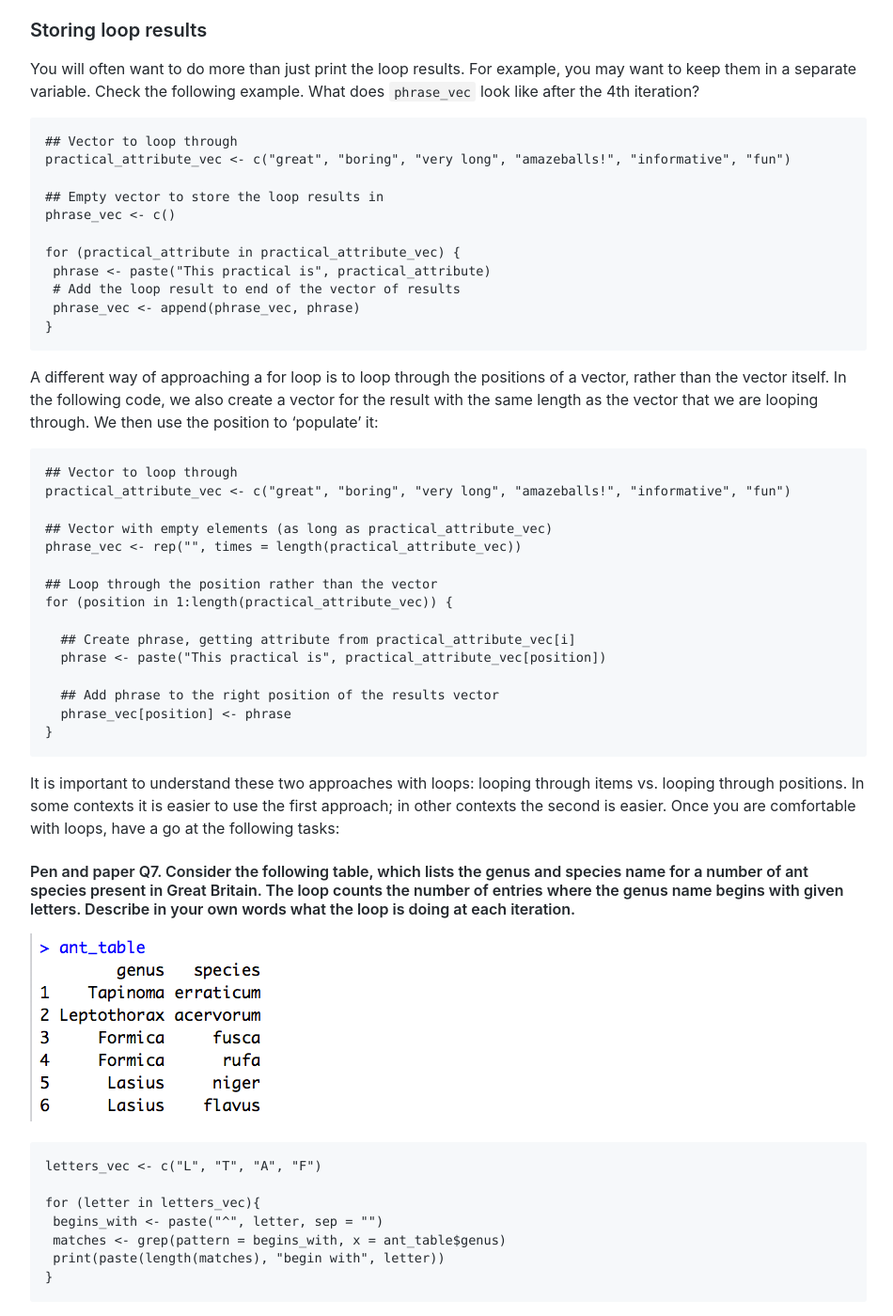
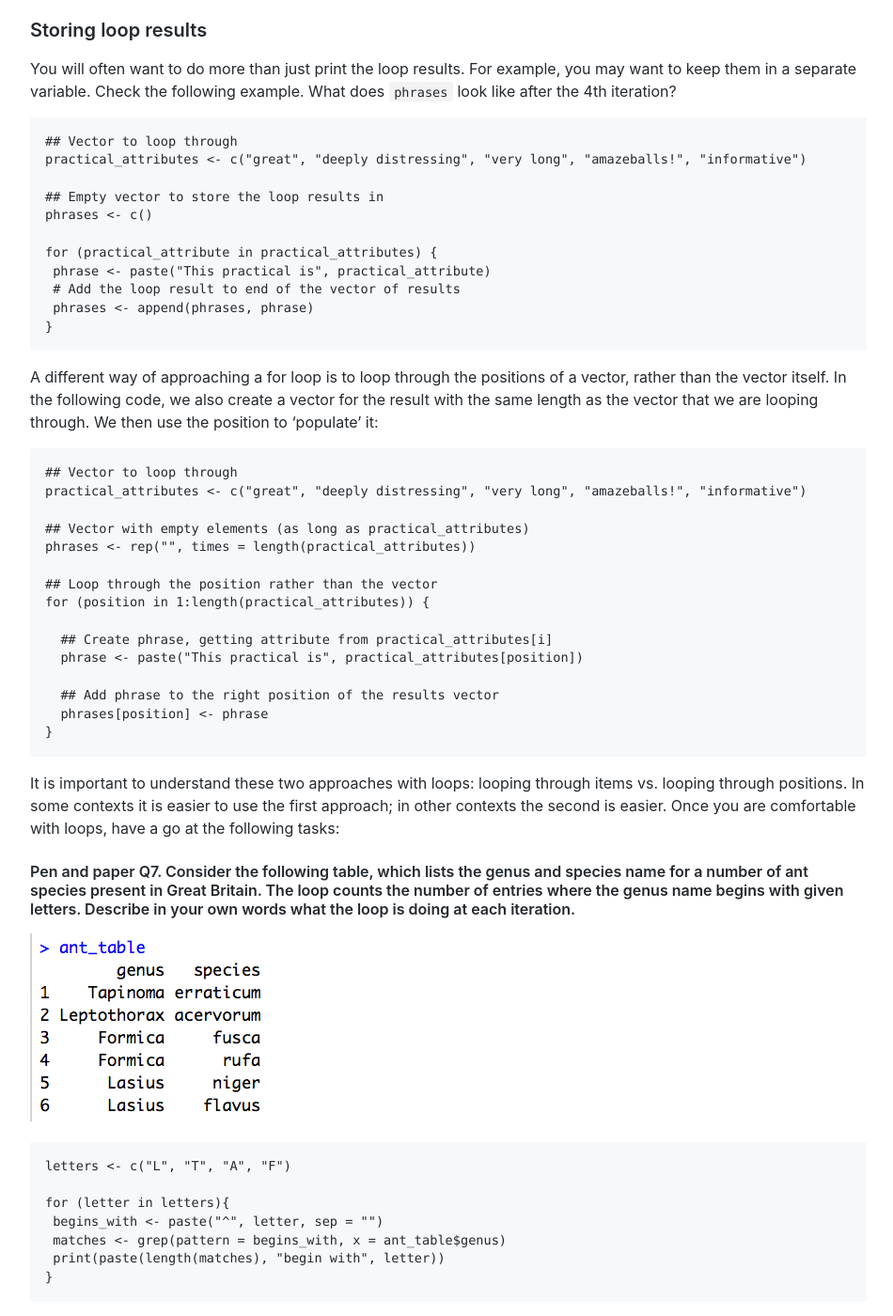
Before and after one commit to wurmlab/SBC361-programming-in-R, a Jekyll site: the page built from 2021/practical2/index.md, in a window 1280 px wide and 1400 px high, scrolled down 5480 px. Shown: the whole window at 94% size, without its empty margins (163-1113 px from the left). Built offline with Jekyll 4.4.1, drawn with Linux system fonts in a browser that asks for light colours; some of the changed text lies outside the part shown.

Commit message:
better style guide adherence and names

````diff
--- a/2021/practical2/index.md
+++ b/2021/practical2/index.md
@@ -12,7 +12,7 @@ Building on your existing skills, we will now move on to consider advanced ways
 Functions are pieces of code that take input information (in the form of "arguments"), do something with it, and give back an output. They allow you to run an analysis multiple times without having to rewrite it from scratch every time you need to run it. A function looks like this:
 
 ```r
-function_name <- function(input_vec) {
+function_name <- function(input) {
 
   ### the "body" of the function
 
@@ -24,7 +24,7 @@ function_name <- function(input_vec) {
 }
 ```
 
-You can choose whatever name you want instead of `function_name` (try a meaningful name). After the `<-`, the word `function` within brackets lets R know that you are writing a new function. Here, `input_vec` is the name of the only argument that the calculations in the `body` of the function are based on (your function *can* have multiple arguments). Between the curly brackets `{}` is the main code of your function, where the calculation(s) happen. Almost everything that occurs between the curly brackets stays within the curly brackets. The only thing that comes outside the curly brackets is what you put into the `return()` on the last line. If you have no `return()`, your function may compute something but nobody will ever know about it! Note that the `return` command can only handle a single argument.
+You can choose whatever name you want instead of `function_name` (try a meaningful name). After the `<-`, the word `function` within brackets lets R know that you are writing a new function. Here, `input` is the name of the only argument that the calculations in the `body` of the function are based on (your function *can* have multiple arguments). Between the curly brackets `{}` is the main code of your function, where the calculation(s) happen. Almost everything that occurs between the curly brackets stays within the curly brackets. The only thing that comes outside the curly brackets is what you put into the `return()` on the last line. If you have no `return()`, your function may compute something but nobody will ever know about it! Note that the `return` command can only handle a single argument.
 
 To take a self-explanatory example:
 
@@ -38,13 +38,13 @@ You just used the `mean` function, one of many functions that our predecessors b
 ```r
 ## Define function named 'my_own_mean'
 
-my_own_mean <- function(number_vec) {
+my_own_mean <- function(numbers) {
   ## Calculate mean
   # Sum all numbers in the vector
-  sum_of_values <- sum(number_vec)
+  sum_of_values <- sum(numbers)
 
   # Obtain the number of values in the vector
-  number_of_values <- length(number_vec)
+  number_of_values <- length(numbers)
 
   # Get the mean
   mean_value <- sum_of_values/number_of_values
@@ -54,15 +54,15 @@ my_own_mean <- function(number_vec) {
 }
 
 ## Now run the function with some data:
-my_own_mean(number_vec = c(10,20,30,40))
+my_own_mean(numbers = c(10, 20, 30, 40))
 
-my_own_mean(number_vec = 1:50)
+my_own_mean(numbers = seq(from = 1, to = 50))
 
 ```
 
-We created a function that computes the sum and number of all values in a given vector (`number_vec`) and then divides them to obtain the mean. We split the calculation in three steps, just to show that you can have many lines of code in the body of a function. The only input this function receives is a vector of numbers (`number_vec`) and all the calculations are based on this. In the end we return the result of the third calculation (`mean_value`). Does `number_of_values` exist in the normal R console? No! Because this variable was only created within the curly brackets. Remember? What happens between the curly brackets stays in the curly brackets.
+We created a function that computes the sum and number of all values in a given vector (`numbers`) and then divides them to obtain the mean. We split the calculation in three steps, just to show that you can have many lines of code in the body of a function. The only input this function receives is a vector of numbers (`numbers`) and all the calculations are based on this. In the end we return the result of the third calculation (`mean_value`). Does `number_of_values` exist in the normal R console? No! Because this variable was only created within the curly brackets. Remember? What happens between the curly brackets stays in the curly brackets.
 
-Nothing much happens after loading the function `my_own_mean` into R (you always have to evaluate the entire code of the function from `function_name` to the closing curly brackets `}` if you made changes to the code). The magic happens when you *call* the function. We did this by typing `my_own_mean(number_vec = 1:50)` (of course you can use other vectors instead as well). The vector with numbers from 1 to 50 will be used as `number_vec` in the function.
+Nothing much happens after loading the function `my_own_mean` into R (you always have to evaluate the entire code of the function from `function_name` to the closing curly brackets `}` if you made changes to the code). The magic happens when you *call* the function. We did this by typing `my_own_mean(numbers = 1:50)` (of course you can use other vectors instead as well). The vector with numbers from 1 to 50 will be used as `numbers` in the function.
 
 Now take a look at the following lines of code. This code is designed to take a number in seconds and convert it into hours, minutes, and remaining seconds (`floor()` is R's built-in function for rounding down to the closest whole number):
 
@@ -76,10 +76,10 @@ minutes <- floor((number_of_seconds - hours * (60 * 60)) / 60)
 seconds <- number_of_seconds - ((hours * 60) + minutes) * 60
 
 # Create a single vector containing all three quantities
-output_vec <- c(hours, minutes, seconds)
+outputs <- c(hours, minutes, seconds)
 
 # Output the solution to the console
-output_vec
+outputs
 ```
 
 #### Q1. Modify the code above to make it into a function called `time_converter`. This function should take a single number as an argument (the number of seconds we want to convert). This function should also include the three lines of code that convert `number_of_seconds` into `hours`, `minutes`, and `seconds`, the line of code that merges these three variables into one vector, and a line returning this vector as the output of the function. Once you created the function and loaded it into R, use relevant examples for testing (0, 3600, another). Remember to indent any code inside the curly brackets.
@@ -170,7 +170,7 @@ greetings <- c("Hey", "Hi", "Hello", "Aloha", "Howdy",
                "Yooooo!", "Wassup", "What's shakin?",
                "yello!", "Greetings",  "Dude, wake up!")
 for (word in greetings) {
-  print(paste(word, " - said the giggling frog", sep=" "))
+  print(paste(word, " - said the giggling frog", sep = " "))
 }
 
 ## Sequential loop values
@@ -181,7 +181,7 @@ cumulative_sum <- 0
 
 for (value in my_favourite_numbers) {
   # print the sentence
-  print(paste(value, "is my favourite number", sep=" "))
+  print(paste(value, "is my favourite number", sep = " "))
 
   # add favourite numbers, sequentially
   cumulative_sum <- cumulative_sum + value
@@ -191,29 +191,29 @@ for (value in my_favourite_numbers) {
 }
 
 ## Looping through the positions of each element of the vector (the index, or position)
-colour_vec <- c("red", "green", "blue", "yellow", "orange", "purple", "pink")
-for (position in seq_len(length(colour_vec))) {
-  current_colour <- colour_vec[position]
-  print(current_colour)
+colours <- c("red", "green", "blue", "yellow", "orange", "purple", "pink")
+for (position in seq_len(length(colours))) {
+  current_colour <- colours[position]
+  message("At position", position, "we have", current_colour)
 }
 
 ```
 
 ### Storing loop results
 
-You will often want to do more than just print the loop results. For example, you may want to keep them in a separate variable. Check the following example. What does `phrase_vec` look like after the 4th iteration?
+You will often want to do more than just print the loop results. For example, you may want to keep them in a separate variable. Check the following example. What does `phrases` look like after the 4th iteration?
 
 ```r
 ## Vector to loop through
-practical_attribute_vec <- c("great", "boring", "very long", "amazeballs!", "informative", "fun")
+practical_attributes <- c("great", "deeply distressing", "very long", "amazeballs!", "informative")
 
 ## Empty vector to store the loop results in
-phrase_vec <- c()
+phrases <- c()
 
-for (practical_attribute in practical_attribute_vec) {
+for (practical_attribute in practical_attributes) {
  phrase <- paste("This practical is", practical_attribute)
  # Add the loop result to end of the vector of results
- phrase_vec <- append(phrase_vec, phrase)
+ phrases <- append(phrases, phrase)
 }
 ```
 
@@ -221,19 +221,19 @@ A different way of approaching a for loop is to loop through the positions of a
 
 ```r
 ## Vector to loop through
-practical_attribute_vec <- c("great", "boring", "very long", "amazeballs!", "informative", "fun")
+practical_attributes <- c("great", "deeply distressing", "very long", "amazeballs!", "informative")
 
-## Vector with empty elements (as long as practical_attribute_vec)
-phrase_vec <- rep("", times = length(practical_attribute_vec))
+## Vector with empty elements (as long as practical_attributes)
+phrases <- rep("", times = length(practical_attributes))
 
 ## Loop through the position rather than the vector
-for (position in 1:length(practical_attribute_vec)) {
+for (position in 1:length(practical_attributes)) {
 
-  ## Create phrase, getting attribute from practical_attribute_vec[i]
-  phrase <- paste("This practical is", practical_attribute_vec[position])
+  ## Create phrase, getting attribute from practical_attributes[i]
+  phrase <- paste("This practical is", practical_attributes[position])
 
   ## Add phrase to the right position of the results vector
-  phrase_vec[position] <- phrase
+  phrases[position] <- phrase
 }
 ```
 
@@ -244,9 +244,9 @@ It is important to understand these two approaches with loops: looping through i
 ![ant table](../img/ant_table.png "ant_table")
 
 ```
-letters_vec <- c("L", "T", "A", "F")
+letters <- c("L", "T", "A", "F")
 
-for (letter in letters_vec){
+for (letter in letters){
  begins_with <- paste("^", letter, sep = "")
  matches <- grep(pattern = begins_with, x = ant_table$genus)
  print(paste(length(matches), "begin with", letter))
@@ -280,12 +280,12 @@ In the following exercise, we will simulate the size of a population given a rep
 Another important way of extending loops is to consider nested loops - in other words, loops within other loops! Have a look at the following code:
 
 ```r
-coffees_vec <- c("latte", "cappuccino", "flat white", "cortado")
-cafes_vec   <- c("Infusion", "Ground", "Sugar Cube", "Foxcroft & Ginger", "Sweet")
+coffee <- c("latte", "cappuccino", "flat white", "cortado")
+cafes   <- c("Infusion", "Ground", "Sugar Cube", "Foxcroft & Ginger", "Sweet")
 
-for (drink in coffees_vec) {
+for (drink in coffees) {
   print(paste("I'd like a", drink, "... Where can I go?"))
-  for (the_place in cafes_vec) {
+  for (the_place in cafes) {
     print(paste("You can go to", the_place, "to have a", drink))
   }
 }
@@ -299,7 +299,7 @@ Here we have one loop (with position `the_place`) nested within another loop (wi
 
 #### Q13. Write a third-degree nested loop (i.e. a loop within a loop within a loop). Be careful not to loop over too many values or you will crash R!
 
-(if you're short of ideas, you could for example add `practical_attribute_vec` qualifiers to Q12...)
+(if you're short of ideas, you could for example add `practical_attributes` qualifiers to Q12...)
 
 ### Using loops to reformat a data set
 
````
Also changed, not shown: other parts of 2021/practical2/index.md (+8 -8 lines).
